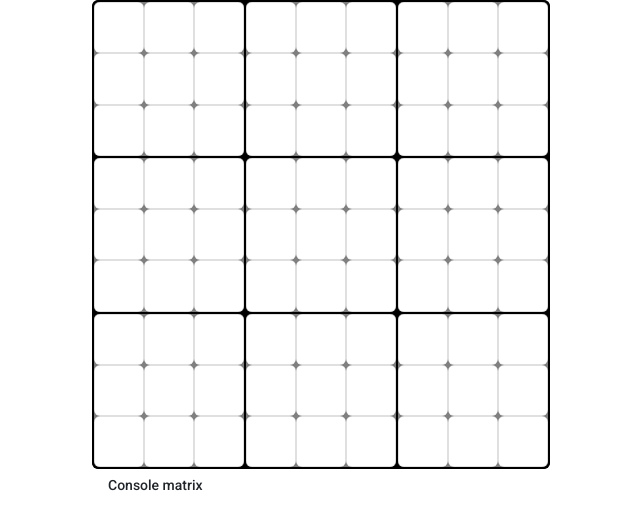
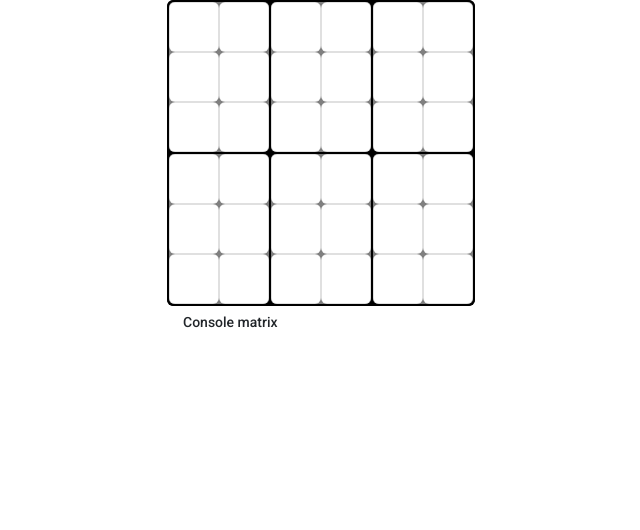
Before and after one commit to orla11/sudoku-solver, an Angular app in the folder app/: page / in a window 1280 px wide. Shown: the top 530 px of the page, without its empty margins (319-959 px from the left). Built offline with nearby package versions, Linux system fonts and the light colour scheme.

Commit message:
Aggiornata CSS cell

```diff
--- a/app/src/app/app.component.html
+++ b/app/src/app/app.component.html
@@ -1,3 +1,3 @@
 <div class="d-flex justify-content-center">
-    <sudoku-grid></sudoku-grid>
+    <sudoku-grid [size]="6"></sudoku-grid>
 </div>
--- a/app/src/app/cell/cell.component.html
+++ b/app/src/app/cell/cell.component.html
@@ -1,3 +1,4 @@
 <mat-form-field class="sudoku-cell" appearance="outline">
-    <input matInput [(ngModel)]="content.value" type="number" [max]="maxValue" [min]="1" class="no-arrow">
+    <!-- <input matInput [(ngModel)]="content.value" type="number" [max]="maxValue" [min]="1" class="no-arrow" (input)="onChange($event)"> -->
+    <input matInput [value]="content.value" type="number" [max]="maxValue" [min]="1" class="no-arrow" (input)="content.value=onChange($event)">
 </mat-form-field>
--- a/app/src/app/cell/cell.component.scss
+++ b/app/src/app/cell/cell.component.scss
@@ -1,5 +1,6 @@
 .sudoku-cell{
     width: 50px;
+    height: 50px;
 
     ::ng-deep .mat-form-field-wrapper{
         margin-bottom: 0;
@@ -7,5 +8,34 @@
         padding-bottom: 0;
         border-radius: 6px;
         background: white;
+        height: 50px;
+    }
+
+    ::ng-deep .mat-form-field-flex{
+        margin-top: 0;
+        height: 50px;
+        padding: 0;
+    }
+
+    ::ng-deep .mat-form-field-outline{
+        top: 0;
+    }
+
+    ::ng-deep .mat-form-field-infix{
+        padding: 0;
+        border-top: 0;
+        height: 50px;
+        display: flex;
+    }
+
+    ::ng-deep .mat-form-field-label-wrapper{
+        top: 0;
+        padding-top: 0;
+    }
+
+    input {
+        font-size: 34px;
+        text-align: center;
+        margin-top: 1px;
     }
 }
--- a/app/src/app/cell/cell.component.ts
+++ b/app/src/app/cell/cell.component.ts
@@ -21,4 +21,19 @@ export class CellComponent implements OnInit {
   ngOnInit(): void {
   }
 
+  public onChange(event: Event) : number | undefined {
+    const target = event.target as HTMLInputElement;
+
+    if (!target.value)
+      return undefined;
+    else
+      target.value = this.validValue(Number(target.value)) ? target.value : String(this.content.value);
+
+    return Number(target.value);
+  }
+
+  private validValue(value: number){
+    return value > 0 && value <= this.maxValue;
+  }
+
 }
--- a/app/src/app/grid/grid.component.ts
+++ b/app/src/app/grid/grid.component.ts
@@ -4,6 +4,10 @@ import { CellContent } from '../cell/cell.component';
 export interface Size{
   height: number,
   width: number
+}
+
+export interface DefaultSize{
+  [size: number] : Size
 }
 
 @Component({
@@ -13,20 +17,35 @@ export interface Size{
 })
 export class GridComponent implements OnInit {
 
+  private defaultSectionSize: DefaultSize = {
+    6: {
+      width: 3,
+      height: 2
+    },
+    9: {
+      width: 3,
+      height: 3
+    },
+    16: {
+      width: 4,
+      height: 4
+    }
+  }
+
   private _size: Size = {
-    height: 9,
-    width: 9
+    width: 9,
+    height: 9
   };
   private _sectionSize: Size = {
-    height: 3,
-    width: 3
-  }
+    width: 3,
+    height: 3
+  };
 
   private _matrix : CellContent[][] = [];
   private _sections : CellContent[][][][] = [];
 
   @Input() public size: number = 9;
-  @Input() public sectionSize: string = "3x3";
+  @Input() public sectionSize: string | undefined;
 
   public get cellMatrix(): CellContent[][] {
     return this._matrix;
@@ -48,10 +67,10 @@ export class GridComponent implements OnInit {
 
   ngOnInit(): void {
     let inputSize = { height: this.size, width: this.size };
-    let inputSectionSize = this.convertSectionSize(this.sectionSize);
+    let inputSectionSize = this.convertSectionSize(this.size, this.sectionSize);
 
     this._size = this.validateInput(inputSize) ? inputSize : this._size;
-    this._sectionSize = this.validateInput(inputSectionSize, this._size) ? inputSectionSize : this._sectionSize;
+    this._sectionSize = this.validateInput(inputSectionSize, this._size) ? inputSectionSize : this.defaultSectionSize[this._size.width];
 
     this._matrix = this.createMatrix(this._size);
     this._sections = this.createMatrix(
@@ -126,19 +145,19 @@ export class GridComponent implements OnInit {
     return result;
   }
 
-  private convertSectionSize(value?: string) : Size{
+  private convertSectionSize(gridSize: number, value?: string) : Size{
     if (value && new RegExp('^\s*[0-9]{1,2}\s*x\s*[0-9]{1,2}\s*$').test(value)){
       let split = value
         .replace(new RegExp('\s'), '')
         .split(new RegExp('[x,X]'));
 
       return {
-        height: Number(split[0]),
-        width: Number(split[1])
+        width: Number(split[1]),
+        height: Number(split[0])
       }
     }
 
-    return this._sectionSize;
+    return this.defaultSectionSize[gridSize] || this._sectionSize;
   }
 
 }
```
